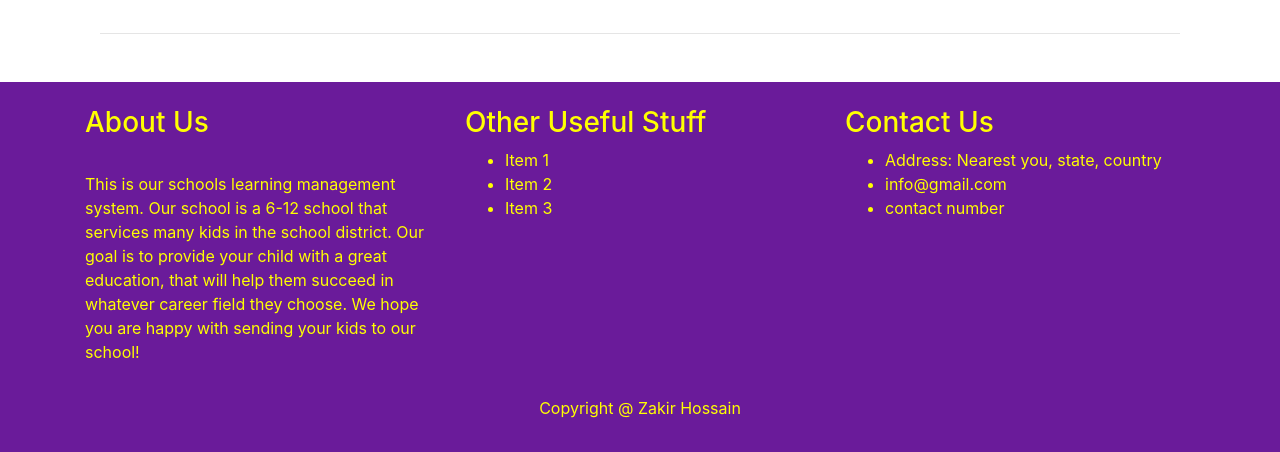
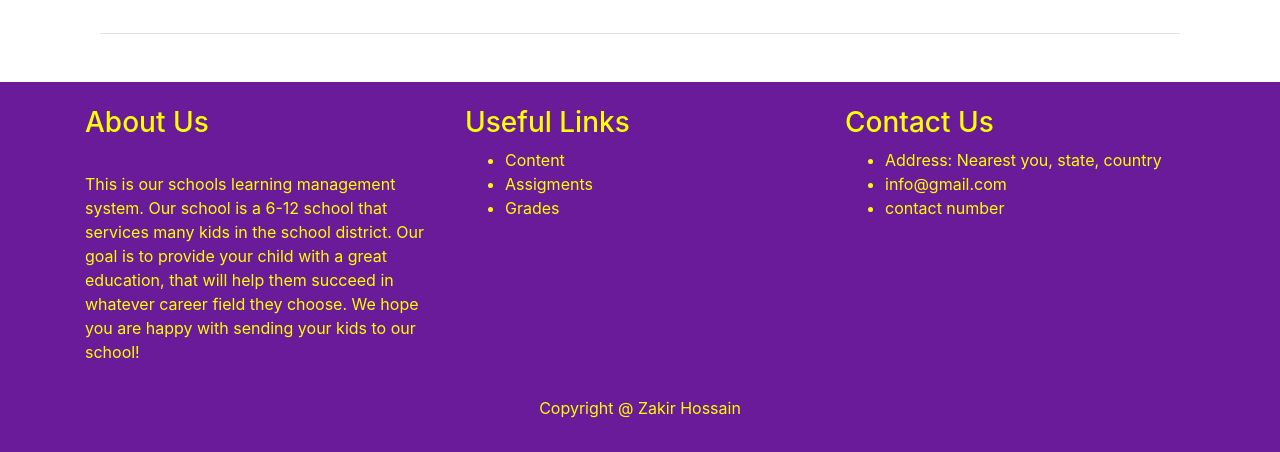
Before and after one commit to KhiapK/school-learning-management-system-main, a Django app: template school-learning-management-system-main/school_learning_management_system/app_users/templates/app_users/index.html in a window 1280 px wide. Shown: the part 1415-1867 px from the top of the page. Run offline with Django 3.2, Linux system fonts and the light colour scheme; the template is opened without the code that fills it: most values are stand-ins (such as "Sample title", 1, 10 or a date in 2020); some libraries are stand-ins or nearby versions.

Commit message:
Update base.html
Changed useful links

```diff
--- a/school-learning-management-system-main/school_learning_management_system/templates/base.html
+++ b/school-learning-management-system-main/school_learning_management_system/templates/base.html
@@ -71,11 +71,11 @@
           We hope you are happy with sending your kids to our school!</p>
         </div>
         <div class="col-md-4 mt-4">
-          <h3 style="color:Yellow">Other Useful Stuff</h3>
+          <h3 style="color:Yellow">Useful Links</h3>
           <ul>
-            <li style="color:Yellow">Item 1</li>
-            <li style="color:Yellow">Item 2</li>
-            <li style="color:Yellow">Item 3</li>
+            <li style="color:Yellow">Content</li>
+            <li style="color:Yellow">Assigments</li>
+            <li style="color:Yellow">Grades</li>
           </ul>
         </div>
         <div class="col-md-4 mt-4">
```
